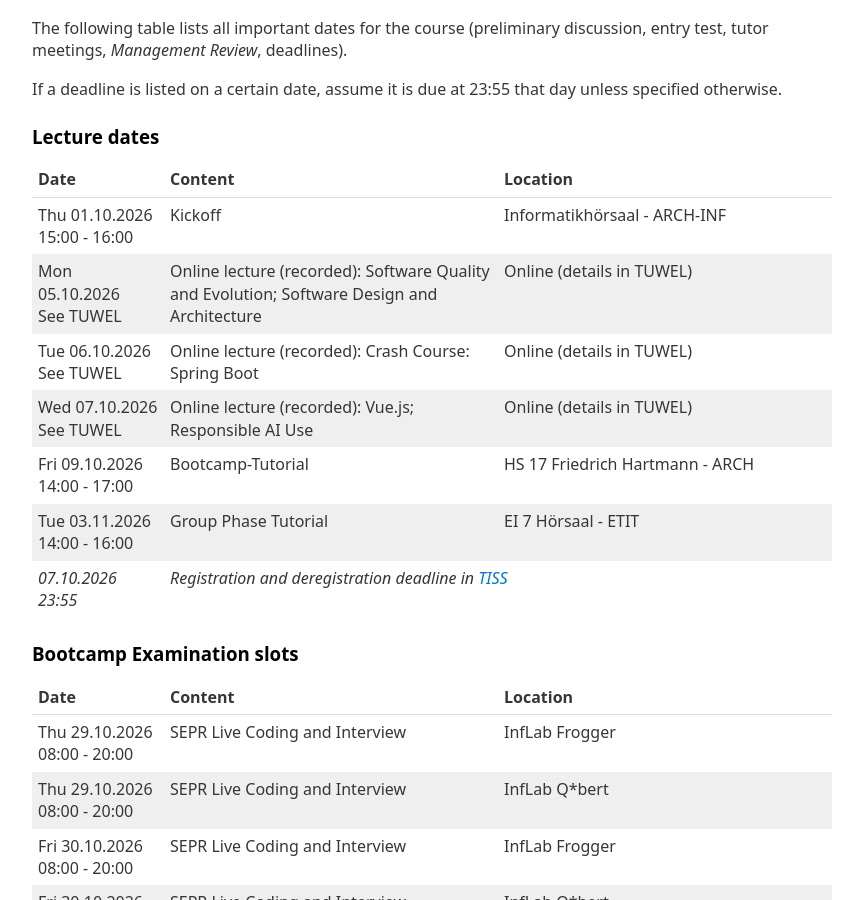
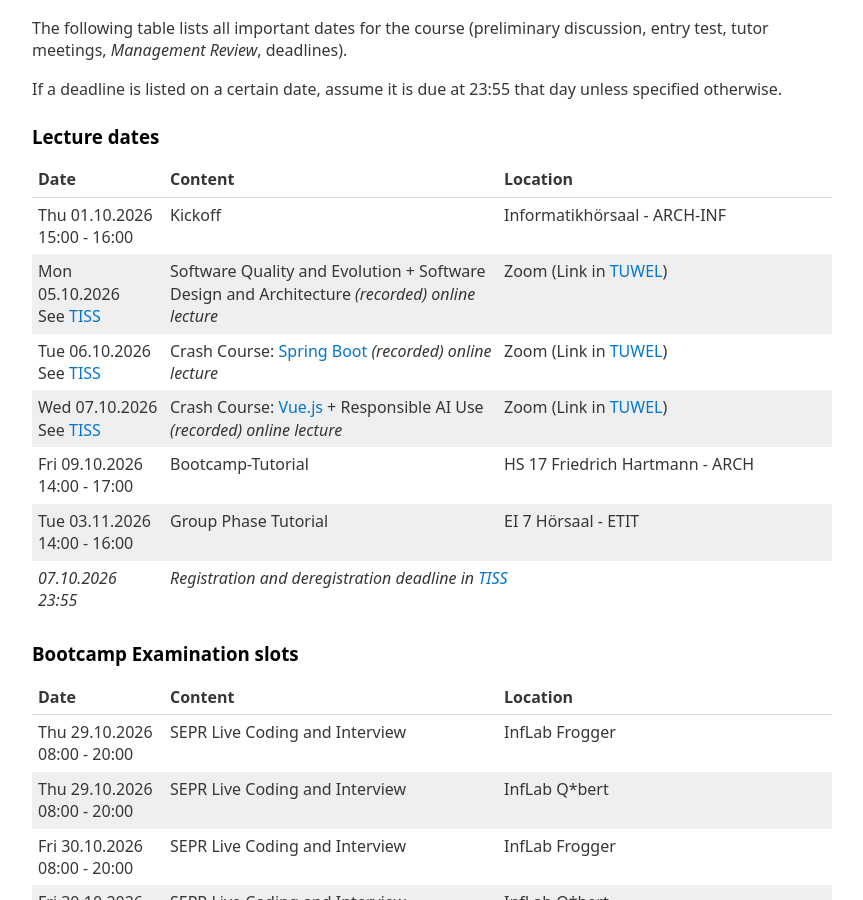
Before and after one commit to software-engineering-tuwien/software-engineering-tuwien.github.io, a Jekyll site: the page built from sep/2026W/index.html, in a window 1280 px wide and 900 px high, scrolled down 1397 px. Shown: the whole window, without its empty margins (208-1071 px from the left). Built offline with Jekyll 4.4.1, drawn with Linux system fonts in a browser that asks for light colours.

Commit message:
Refine SEP online lecture titles and course links

```diff
--- a/_data/courses/sep/2026W.yml
+++ b/_data/courses/sep/2026W.yml
@@ -67,20 +67,23 @@ dates:
     room: "Informatikhörsaal - ARCH-INF"
     description: "Kickoff"
   - day: "Mon"
-    time: "See TUWEL"
+    time: "See TISS"
     date: "05.10.2026"
-    room: "Online (details in TUWEL)"
-    description: "Online lecture (recorded): Software Quality and Evolution; Software Design and Architecture"
+    room: "Zoom (Link in TUWEL)"
+    description: "Software Quality and Evolution + Software Design and Architecture <em>(recorded) online lecture</em>"
+    online_lecture: true
   - day: "Tue"
-    time: "See TUWEL"
+    time: "See TISS"
     date: "06.10.2026"
-    room: "Online (details in TUWEL)"
-    description: "Online lecture (recorded): Crash Course: Spring Boot"
+    room: "Zoom (Link in TUWEL)"
+    description: 'Crash Course: <a href="https://spring.io/projects/spring-boot">Spring Boot</a> <em>(recorded) online lecture</em>'
+    online_lecture: true
   - day: "Wed"
-    time: "See TUWEL"
+    time: "See TISS"
     date: "07.10.2026"
-    room: "Online (details in TUWEL)"
-    description: "Online lecture (recorded): Vue.js; Responsible AI Use"
+    room: "Zoom (Link in TUWEL)"
+    description: 'Crash Course: <a href="https://vuejs.org/">Vue.js</a> + Responsible AI Use <em>(recorded) online lecture</em>'
+    online_lecture: true
   - day: "Fri"
     time: "14:00 - 17:00"
     date: "09.10.2026"
--- a/sep/2026W/index.html
+++ b/sep/2026W/index.html
@@ -141,9 +141,9 @@ email: se-pr@se.tuwien.ac.at
           <tbody>
             {%- for d in c.dates %}
             <tr>
-              <td>{{ d.day }} {{ d.date }}<br>{{ d.time }}</td>
+              <td>{{ d.day }} {{ d.date }}<br>{% if d.online_lecture %}See <a href="{{ page.tiss }}">TISS</a>{% else %}{{ d.time }}{% endif %}</td>
               <td>{{ d.description }}</td>
-              <td>{{ d.room }}</td>
+              <td>{% if d.online_lecture %}Zoom (Link in <a href="{{ page.tuwel }}">TUWEL</a>){% else %}{{ d.room }}{% endif %}</td>
             </tr>
             {%- endfor %}
             <tr class="release">
```
